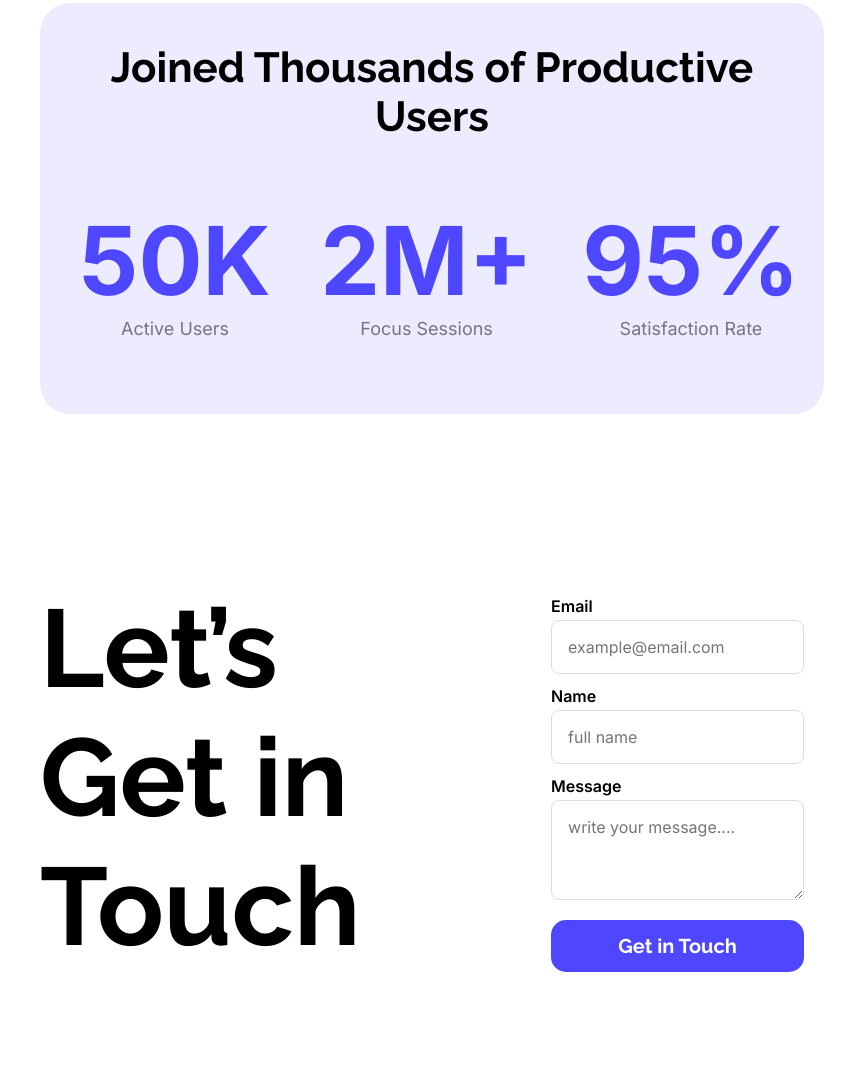
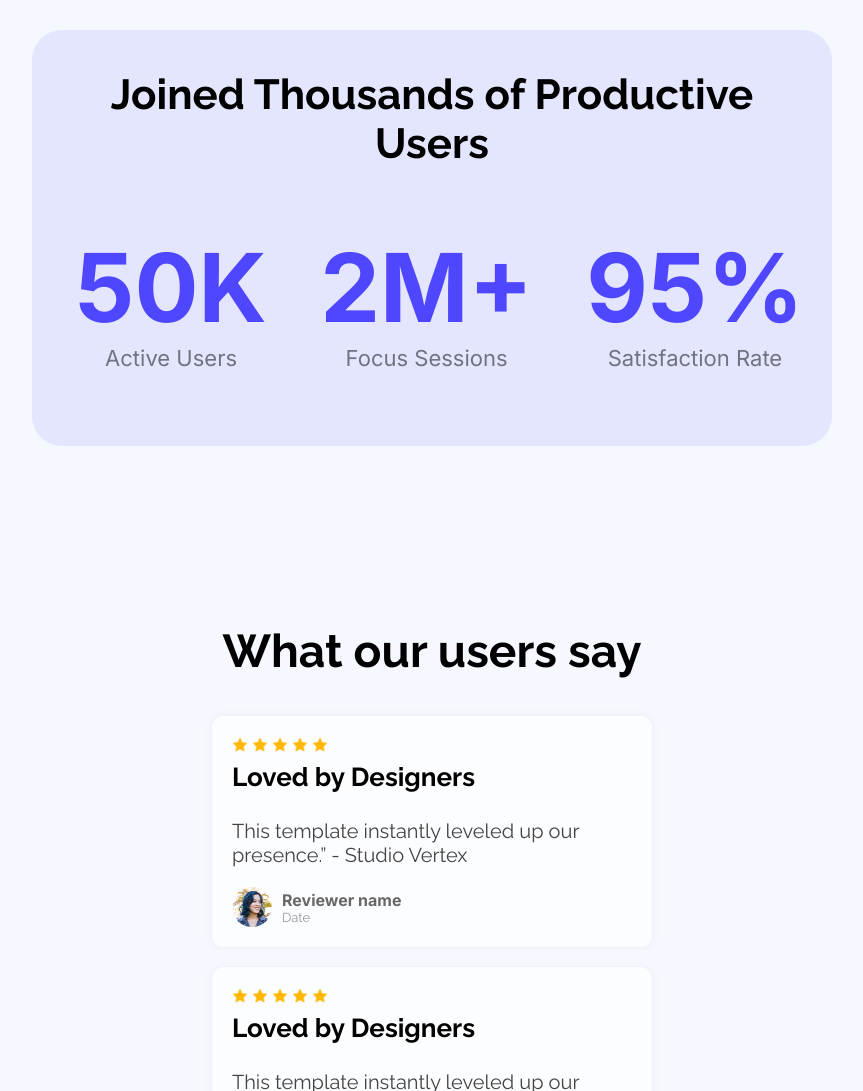
Before and after one commit to alamin2507/ph-webdev-ass1, a plain HTML site: page index.html in a window 1280 px wide. Shown: the part 1709-2800 px from the top of the page, without its empty margins (208-1071 px from the left). Drawn offline with Linux system fonts and the light colour scheme.

Commit message:
added challenges part

```diff
--- a/index.html
+++ b/index.html
@@ -59,6 +59,72 @@
           </div>
         </section>
 
+        <section class="feedbacks">
+          <h2 class="raleway-font feedback-title">What our users say</h2>
+
+          <div class="feedback-container">
+
+            <div class="feedback-card">
+              <div class="stars">
+                <img src="B12A01-landing-launchpad/Assets/icon-star.png" alt="star" />
+                <img src="B12A01-landing-launchpad/Assets/icon-star.png" alt="star" />
+                <img src="B12A01-landing-launchpad/Assets/icon-star.png" alt="star" />
+                <img src="B12A01-landing-launchpad/Assets/icon-star.png" alt="star" />
+                <img src="B12A01-landing-launchpad/Assets/icon-star.png" alt="star" />
+              </div>
+              <h3 class="raleway-font">Loved by Designers</h3>
+              <p class="raleway-font">This template instantly leveled up our presence.” - Studio Vertex</p>
+              <div class="reviewer">
+                <img src="B12A01-landing-launchpad/Assets/avatar.png" alt="Reviewer" />
+                <div>
+                  <strong class="inter-font">Reviewer name</strong>
+                  <div class="date raleway-font">Date</div>
+                </div>
+              </div>
+
+            </div>
+
+            <div class="feedback-card">
+              <div class="stars">
+                <img src="B12A01-landing-launchpad/Assets/icon-star.png" alt="star" />
+                <img src="B12A01-landing-launchpad/Assets/icon-star.png" alt="star" />
+                <img src="B12A01-landing-launchpad/Assets/icon-star.png" alt="star" />
+                <img src="B12A01-landing-launchpad/Assets/icon-star.png" alt="star" />
+                <img src="B12A01-landing-launchpad/Assets/icon-star.png" alt="star" />
+              </div>
+              <h3 class="raleway-font">Loved by Designers</h3>
+              <p class="raleway-font">This template instantly leveled up our presence.” - Studio Vertex</p>
+              <div class="reviewer">
+                <img src="B12A01-landing-launchpad/Assets/avatar.png" alt="Reviewer" />
+                <div>
+                  <strong class="inter-font">Reviewer name</strong>
+                  <div class="date raleway-font">Date</div>
+                </div>
+              </div>
+            </div>
+
+            <div class="feedback-card">
+              <div class="stars">
+                <img src="B12A01-landing-launchpad/Assets/icon-star.png" alt="star" />
+                <img src="B12A01-landing-launchpad/Assets/icon-star.png" alt="star" />
+                <img src="B12A01-landing-launchpad/Assets/icon-star.png" alt="star" />
+                <img src="B12A01-landing-launchpad/Assets/icon-star.png" alt="star" />
+                <img src="B12A01-landing-launchpad/Assets/icon-star.png" alt="star" />
+              </div>
+              <h3 class="raleway-font">Loved by Designers</h3>
+              <p class="raleway-font">This template instantly leveled up our presence.” - Studio Vertex</p>
+              <div class="reviewer">
+                <img src="B12A01-landing-launchpad/Assets/avatar.png" alt="Reviewer" />
+                <div>
+                  <strong class="inter-font">Reviewer name</strong>
+                  <div class="date raleway-font">Date</div>
+                </div>
+              </div>
+            </div>
+          </div>
+        </section>
+
+
         <section class="touch">
           <div>
             <div class="touch-title raleway-font">Let’s Get in Touch</div>
@@ -69,10 +135,10 @@
             <input class="inter-font" type="email" id="email" placeholder="example@email.com" />
 
             <label class="inter-font" for="name">Name</label>
-            <input class="inter-font" type="text" id="name" placeholder="full name" />
+            <input class="inter-font" type="text" id="name" placeholder="Full Name" />
 
             <label class="inter-font" for="message">Message</label>
-            <textarea class="inter-font" id="message" placeholder="write your message...."></textarea>
+            <textarea class="inter-font" id="message" placeholder="Write your message...."></textarea>
 
             <button class="raleway-font btn-primary" type="submit" >Get in Touch</button>
 
@@ -80,7 +146,17 @@
         </section>
     </main>
     <footer>
+     <div class="footer-div">
+      <div class="title-primary inter-font footer-title">LOGO</div>
+      <p class="inter-font footer-subtitle">Ready to elevate your online presence? Contact us today to discuss your project and discover how we can bring your vision to life.</p>
 
+      <nav class="footer-nav inter-font">
+        <a href="#">Home</a>
+        <a href="#">About</a>
+        <a href="#">How it Works</a>
+        <a href="#">Services</a>
+
+     </div>
     </footer>
 </body>
 </html>
--- a/styles/style.css
+++ b/styles/style.css
@@ -13,6 +13,8 @@
 }
 .header{
     background-image: url(../B12A01-landing-launchpad/Assets/Hero-bg.png);
+    margin-bottom: 0;
+
 }
 
 nav {
@@ -24,6 +26,8 @@ nav {
     padding: 50px 0px;
     align-items: center;
 }
+
+
 .title-primary{
     color: #4e47ff;
     font-weight: 800;
@@ -36,7 +40,6 @@ nav {
     text-align: center;
 }
 .btn-primary{
-    background-color: #4e47ff;
     color: #ffffff;
     font-weight: 700;
     font-size: 20px;
@@ -45,13 +48,29 @@ nav {
     border: none;
     cursor: pointer;
     transition: background 0.3s ease;
+    background: linear-gradient(to right, #6a11cb, #2575fc);
+}
+.btn-primary:hover {
+  background: linear-gradient(to right, #ac83d5, #0905f5); /* hover gradient */
 }
 .btn-banner{
        align-content: center;
        margin-bottom: 150px;
 }
 
+body {
+  margin: 0;
+  padding: 0;
+}
 
+.section-spacer {
+  height: 0; /* or remove this element entirely */
+}
+main{
+    background-color: #f5f8ff;
+      margin-top: 0;
+
+}
 
 .container{
     text-align: center;
@@ -62,7 +81,8 @@ nav {
 
 .action{
     display: flex;
-    margin: 115px 240px 115px 240px;
+    margin: 0px 240px 115px 240px;
+    padding-top: 150px;
     gap: 310px;
     justify-content: space-between;
 
@@ -80,7 +100,7 @@ nav {
 }
 
 .user{
-    margin: 10px 240px 130px 240px;
+    margin: 10px 240px 80px 240px;
     background-color: rgba(78, 71, 255, 0.1);
     border-radius: 30px;
 }
@@ -109,7 +129,88 @@ nav {
 .user-subtitle{
     color: rgba(0, 0, 0, 0.5);
     font-weight: 400;
-    font-size: large;
+    font-size: 22px;
+}
+
+
+.feedbacks {
+  background-color: #f5f8ffd0;
+  margin: 10px 240px 80px 240px;
+  padding: 60px 20px;
+  text-align: center;
+}
+
+.feedback-title{
+    font-weight: 700;
+    font-size: 46px;
+}
+
+.feedback-container {
+  display: flex;
+  justify-content: center;
+  gap: 20px;
+  flex-wrap: wrap;
+}
+
+.feedback-card {
+  background: rgba(255, 255, 255, 0.762);
+  padding: 20px;
+  border-radius: 12px;
+  max-width: 400px;
+  text-align: left;
+  box-shadow: 0 0 10px rgba(0,0,0,0.05);
+  display: flex;
+  flex-direction: column;
+  justify-content: space-between;
+
+}
+
+.stars {
+  display: flex;
+  gap: 4px;
+  margin-bottom: 10px;
+}
+
+.stars img {
+  width: 16px;
+  height: 16px;
+  object-fit: contain;
+}
+
+.feedback-card h3 {
+  font-size: 26px;
+  font-weight: bold;
+  margin: 0 0 7px;
+}
+
+.feedback-card p {
+  font-size: 20px;
+  color: #444;
+  margin-bottom: 20px;
+  font-weight: 400;
+}
+
+.reviewer {
+  display: flex;
+  align-items: center;
+  gap: 10px;
+}
+
+.reviewer img {
+  width: 40px;
+  height: 40px;
+  border-radius: 50%;
+}
+
+.reviewer strong {
+  font-size: 16px;
+  color: #676767;
+  margin-bottom: 4px;
+}
+
+.reviewer .date {
+  font-size: 13px;
+  color: #999;
 }
 
 
@@ -124,6 +225,7 @@ nav {
     gap: 160px;
     justify-content: space-between;
     align-items: center;
+    padding-bottom: 70px;
 }
 
 .contact-form {
@@ -155,12 +257,42 @@ nav {
 
 .contact-form button {
   margin-top: 16px;
-
-
   padding: 14px;
   width: 100%;
-
-
   cursor: pointer;
   transition: background 0.3s ease;
 }
+
+
+.footer-div{
+    margin: 80px 450px;
+    text-align: center;
+}
+.footer-title{
+    font-size: 90px;
+}
+
+.footer-subtitle{
+    font-weight: 300;
+    font-size: 14px;
+    max-width: 600px;
+    margin: 0 auto ;
+    color: #444;
+}
+
+.footer-nav {
+  display: flex;
+  justify-content: center;
+  gap: 30px;
+  font-size: 14px;
+}
+
+.footer-nav a {
+  color: #666;
+  text-decoration: none;
+  transition: color 0.3s ease;
+}
+
+.footer-nav a:hover {
+  color: #3a37ff;
+}
```
